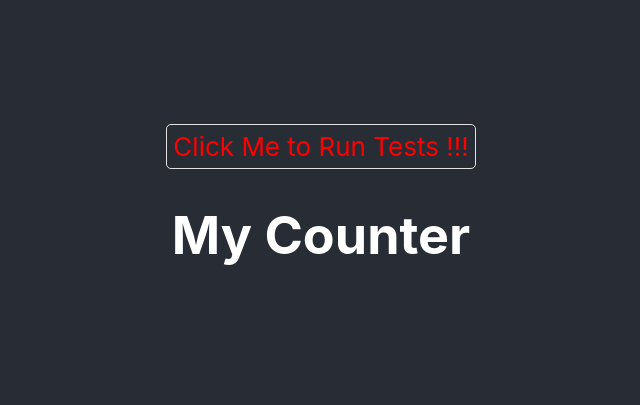
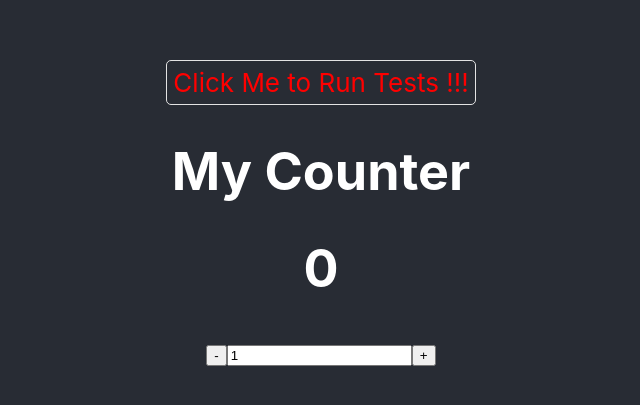
Before and after one commit to aximilli1212/testing-react-hooks, a React (Create React App) app: page / in a window 1280 px wide. Shown: the part 187-592 px from the top of the page, without its empty margins (319-959 px from the left). Built offline with nearby package versions, Linux system fonts and the light colour scheme.

Commit message:
fulfill all tests by adding all inputs

```diff
--- a/src/components/counter/Counter.jsx
+++ b/src/components/counter/Counter.jsx
@@ -1,9 +1,17 @@
-import React from 'react'
+import React , {useState} from 'react'
 
 export const Counter = ()=>{
+
+    const [counterValue, setCounter] = useState(0)
+    const [inputValue, setInputValue] = useState(1)
+
     return (
         <div>
             <h1 data-testid="header">My Counter</h1>
+            <h1 data-testid="counter">{counterValue}</h1>
+            <button data-testid="minus-btn">-</button>
+            <input data-testid="input" value={inputValue}  />
+            <button data-testid="add-btn">+</button>
         </div>
     )
 }
```
Also changed, not shown: 1 other file (tests, documents, lock files or other folders).
